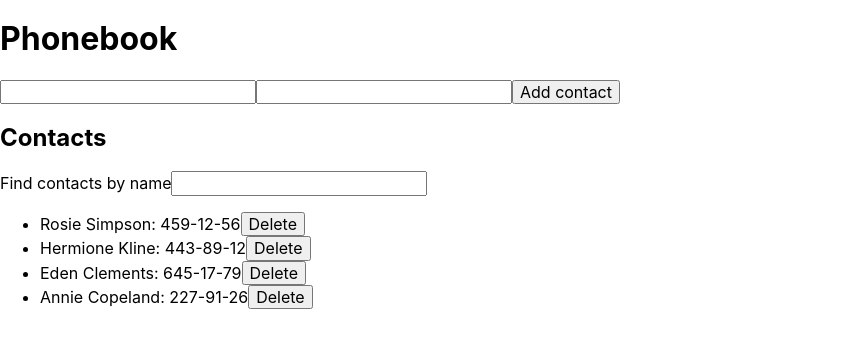
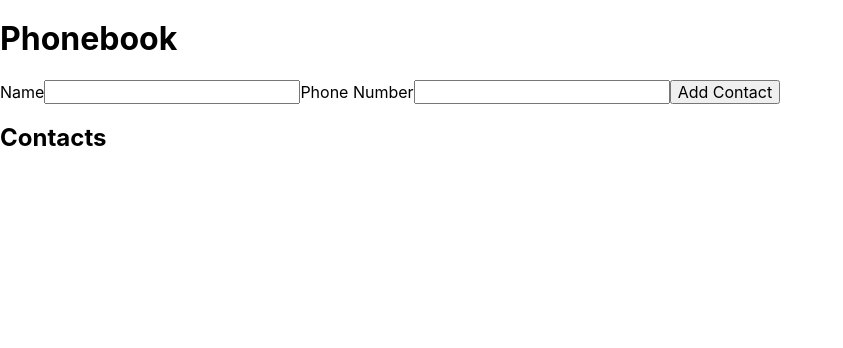
Before and after one commit to Germano1994/goit-react-hw-02-phonebook, a React (Create React App) app: page / in a window 1280 px wide. Shown: the top 348 px of the page, without its empty margins (0-843 px from the left). Built offline with nearby package versions, Linux system fonts and the light colour scheme.

Commit message:
added files

```diff
--- a/src/components/App.jsx
+++ b/src/components/App.jsx
@@ -1,17 +1,10 @@
 import React, { Component } from 'react';
 import ContactForm from './ContactForm';
 import ContactList from './ContactList';
-import Filter from './Filter';
-import { nanoid } from 'nanoid';
 
 class App extends Component {
   state = {
-    contacts: [
-      { id: 'id-1', name: 'Rosie Simpson', number: '459-12-56' },
-      { id: 'id-2', name: 'Hermione Kline', number: '443-89-12' },
-      { id: 'id-3', name: 'Eden Clements', number: '645-17-79' },
-      { id: 'id-4', name: 'Annie Copeland', number: '227-91-26' },
-    ],
+    contacts: [],
     filter: '',
   };
 
@@ -21,14 +14,10 @@ class App extends Component {
     }));
   };
 
-  deleteContact = contactId => {
+  deleteContact = id => {
     this.setState(prevState => ({
-      contacts: prevState.contacts.filter(contact => contact.id !== contactId),
+      contacts: prevState.contacts.filter(contact => contact.id !== id),
     }));
-  };
-
-  changeFilter = event => {
-    this.setState({ filter: event.target.value });
   };
 
   render() {
@@ -40,9 +29,9 @@ class App extends Component {
     return (
       <div>
         <h1>Phonebook</h1>
-        <ContactForm addContact={this.addContact} />
+        <ContactForm contacts={contacts} onAddContact={this.addContact} />
+
         <h2>Contacts</h2>
-        <Filter value={filter} onChangeFilter={this.changeFilter} />
         <ContactList contacts={filteredContacts} onDeleteContact={this.deleteContact} />
       </div>
     );
--- a/src/components/ContactForm.jsx
+++ b/src/components/ContactForm.jsx
@@ -1,57 +1,58 @@
-import React, { Component } from 'react';
-import { nanoid } from 'nanoid';
+import React from 'react';
+import { Formik, Form, Field, ErrorMessage } from 'formik';
+import * as Yup from 'yup';
+import { v4 as uuidv4 } from 'uuid';
+import styles from './ContactForm.module.css';
 
-class ContactForm extends Component {
-  state = {
+
+const validationSchema = Yup.object().shape({
+  name: Yup.string()
+    .matches(/^[a-zA-Zа-яА-Я\s'-]*$/, 'Only letters, spaces, apostrophes, and dashes allowed')
+    .min(2, 'Minimum 2 characters')
+    .max(40, 'Maximum 40 characters')
+    .required('Please enter a name'),
+  number: Yup.string()
+    .matches(/^[0-9-]*$/, 'Should only contain digits and hyphens')
+    .required('Please enter a phone number'),
+});
+
+
+const ContactForm = ({ contacts, onAddContact }) => {
+  const initialValues = {
     name: '',
     number: '',
   };
 
-  handleInputChange = event => {
-    const { name, value } = event.target;
-    this.setState({ [name]: value });
+  const handleSubmit = (values, { resetForm }) => {
+    if (contacts.some(contact => contact.name.toLowerCase() === values.name.toLowerCase())) {
+      alert('Contact with this name already exists!');
+    } else {
+      onAddContact({ id: uuidv4(), ...values });
+      resetForm();
+    }
   };
 
-  handleSubmit = event => {
-    event.preventDefault();
-    const { name, number } = this.state;
-    const { contacts, addContact } = this.props;
-
-    if (name.trim() === '' || number.trim() === '') return;
-
-    const newContact = { id: nanoid(), name, number };
-    addContact(newContact);
-
-    this.setState({ name: '', number: '' });
-  };
-
-  render() {
-    const { name, number } = this.state;
-
-    return (
-      <form onSubmit={this.handleSubmit}>
-        <input
-          type="text"
-          name="name"
-          pattern="^[a-zA-Zа-яА-Я]+(([' -][a-zA-Zа-яА-Я ])?[a-zA-Zа-яА-Я]*)*$"
-          title="Name may contain only letters, apostrophe, dash and spaces."
-          required
-          value={name}
-          onChange={this.handleInputChange}
-        />
-        <input
-          type="tel"
-          name="number"
-          pattern="\+?\d{1,4}?[-.\s]?\(?\d{1,3}?\)?[-.\s]?\d{1,4}[-.\s]?\d{1,4}[-.\s]?\d{1,9}"
-          title="Phone number must be digits and can contain spaces, dashes, parentheses and can start with +"
-          required
-          value={number}
-          onChange={this.handleInputChange}
-        />
-        <button type="submit">Add contact</button>
-      </form>
-    );
-  }
-}
+  return (
+    <Formik
+      initialValues={initialValues}
+      validationSchema={validationSchema}
+      onSubmit={handleSubmit}
+    >
+      <Form>
+        <label>
+          Name
+          <Field type="text" name="name" />
+          <ErrorMessage name="name" component="div" />
+        </label>
+        <label>
+          Phone Number
+          <Field type="tel" name="number" inputMode="numeric" />
+          <ErrorMessage name="number" component="div" />
+        </label>
+        <button type="submit">Add Contact</button>
+      </Form>
+    </Formik>
+  );
+};
 
 export default ContactForm;
--- /dev/null
+++ b/src/components/ContactForm.module.css
@@ -0,0 +1,17 @@
+
+
+.formContainer {
+    padding: 20px;
+    border: 1px solid #ccc;
+    background-color: #f5f5f5;
+  }
+
+  .inputField {
+    margin-bottom: 10px;
+    padding: 8px;
+    border: 1px solid #ccc;
+  }
+
+  .errorText {
+    color: red;
+  }
--- a/src/components/Filter.jsx
+++ b/src/components/Filter.jsx
@@ -1,12 +1,12 @@
 import React from 'react';
 
-const Filter = ({ value, onChangeFilter }) => (
-  <div>
-    <label>
-      Find contacts by name
-      <input type="text" value={value} onChange={onChangeFilter} />
-    </label>
-  </div>
+const Filter = ({ value, onChange }) => (
+  <input
+    type="text"
+    value={value}
+    onChange={onChange}
+    placeholder="Search contacts by name"
+  />
 );
 
 export default Filter;
--- a/src/index.js
+++ b/src/index.js
@@ -3,6 +3,7 @@ import ReactDOM from 'react-dom';
 import { createRoot } from 'react-dom/client';
 import App from './components/App';
 import './index.css';
+
 
 const root = document.getElementById('root');
 const rootElement = (
```
Also changed, not shown: package.json (+5 -2 lines), src/components/ContactListItem.jsx (added, +9 -0 lines), 1 other file (tests, documents, lock files or other folders).
